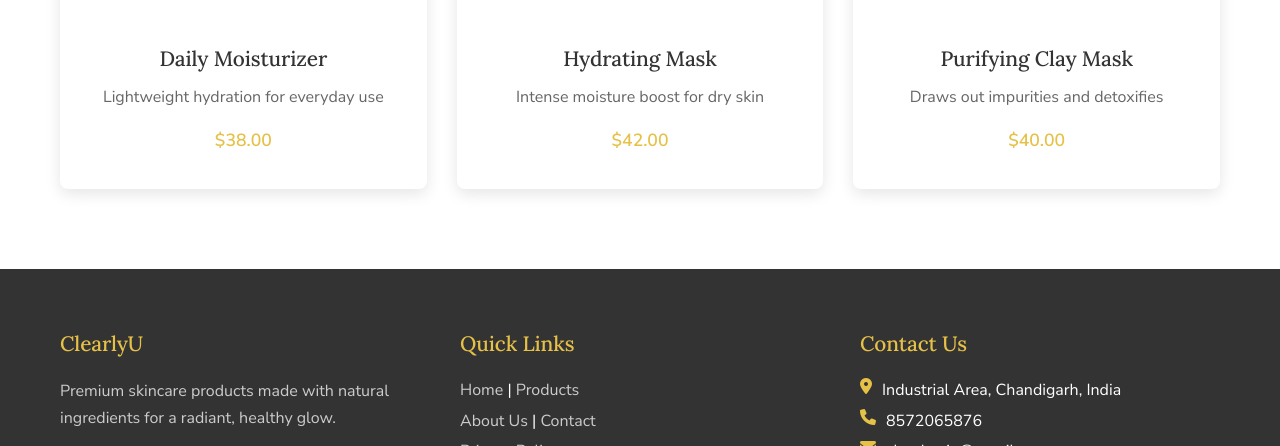
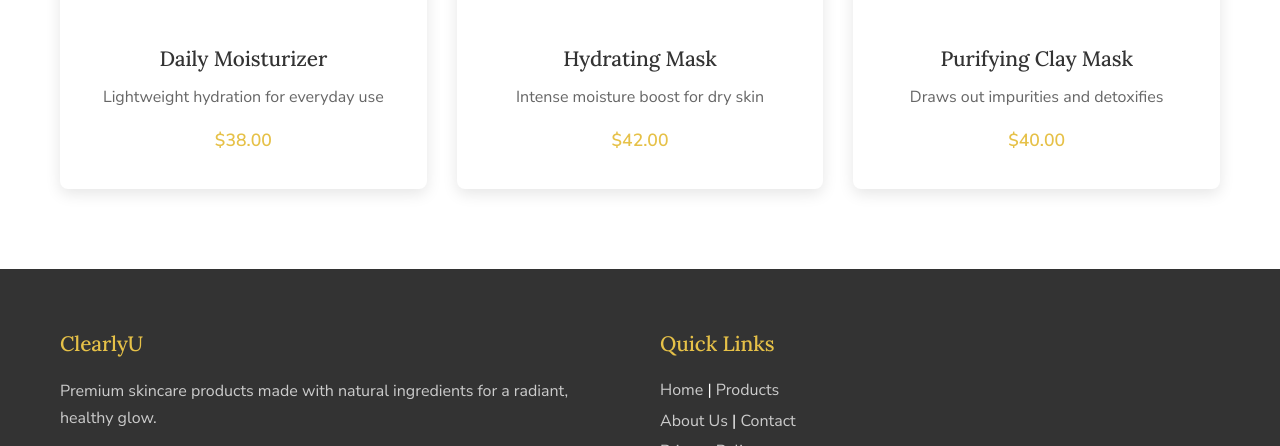
Before and after one commit to su6h4m/clearlyu, a plain HTML site: page products.html in a window 1280 px wide. Shown: the part 1040-1486 px from the top of the page. Drawn offline with Linux system fonts and the light colour scheme; files whose address does not match are found by name.

Commit message:
Update products.html

```diff
--- a/products.html
+++ b/products.html
@@ -229,14 +229,14 @@
                         <li><a href="underConstruction.html">Terms & Conditions</a></li>
                     </ul>
                 </div>
-                <div class="footer-column">
+                <!--div class="footer-column">
                     <h3>Contact Us</h3>
                     <ul class="contact-info">
                         <li><i class="fas fa-map-marker-alt"></i>Industrial Area, Chandigarh, India</li>
                         <li><i class="fas fa-phone"></i> 8572065876</li>
                         <li><i class="fas fa-envelope"></i> clearlyu.in@gmail.com</li>
                     </ul>
-                </div>
+            </div-->
             </div>
             <div class="copyright">
                 <p>&copy; 2025 ClearlyU. All Rights Reserved.</p>
```
